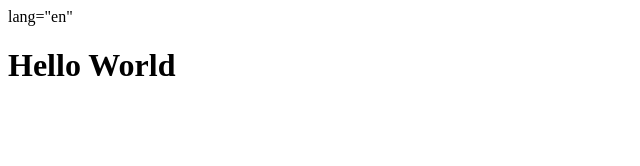
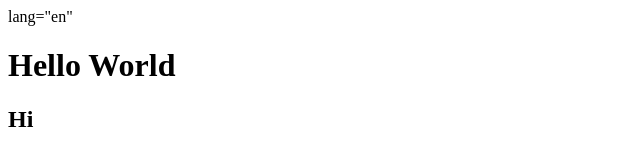
Before and after one commit to viviannguyen222/TuongVy, a plain HTML site: page about.html in a window 1280 px wide. Shown: the full height of the page, 0-640 px from the left. Drawn offline with Linux system fonts and the light colour scheme.

Commit message:
Update about.html

```diff
--- a/about.html
+++ b/about.html
@@ -6,5 +6,6 @@
 </head>
 <body>
     <h1>Hello World
+    <h2>Hi
 </body>
 </html>
```
